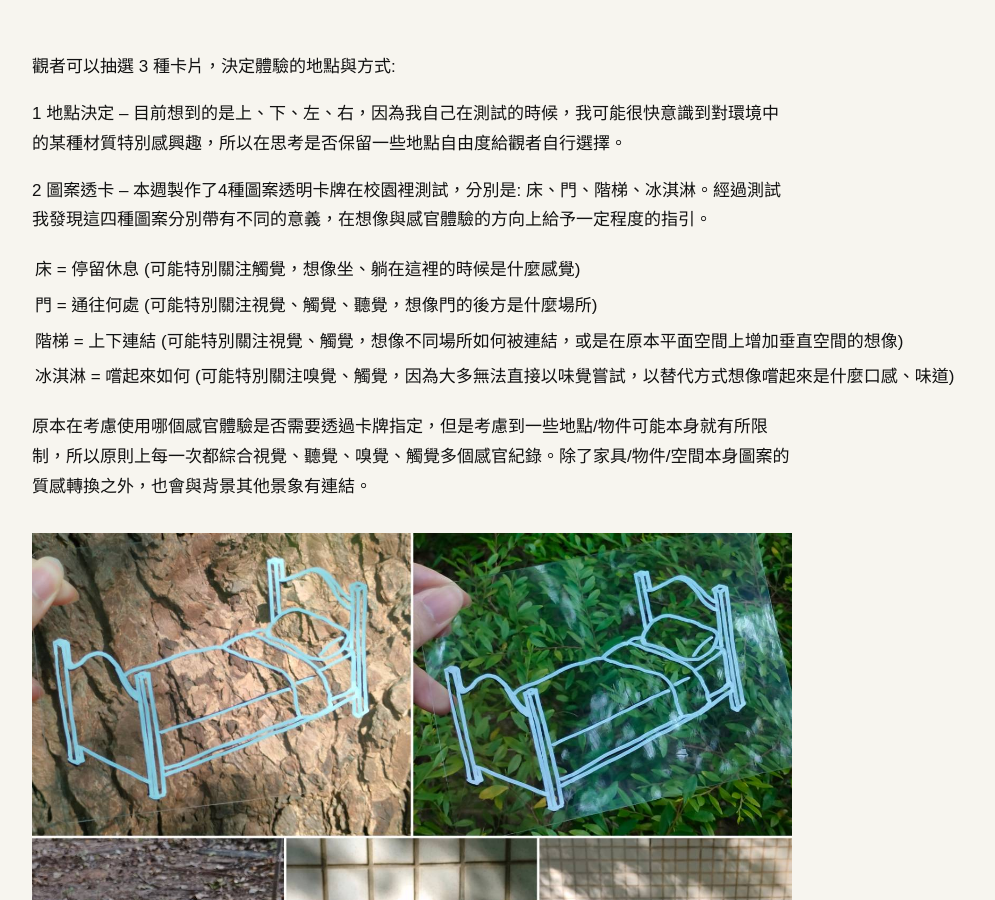
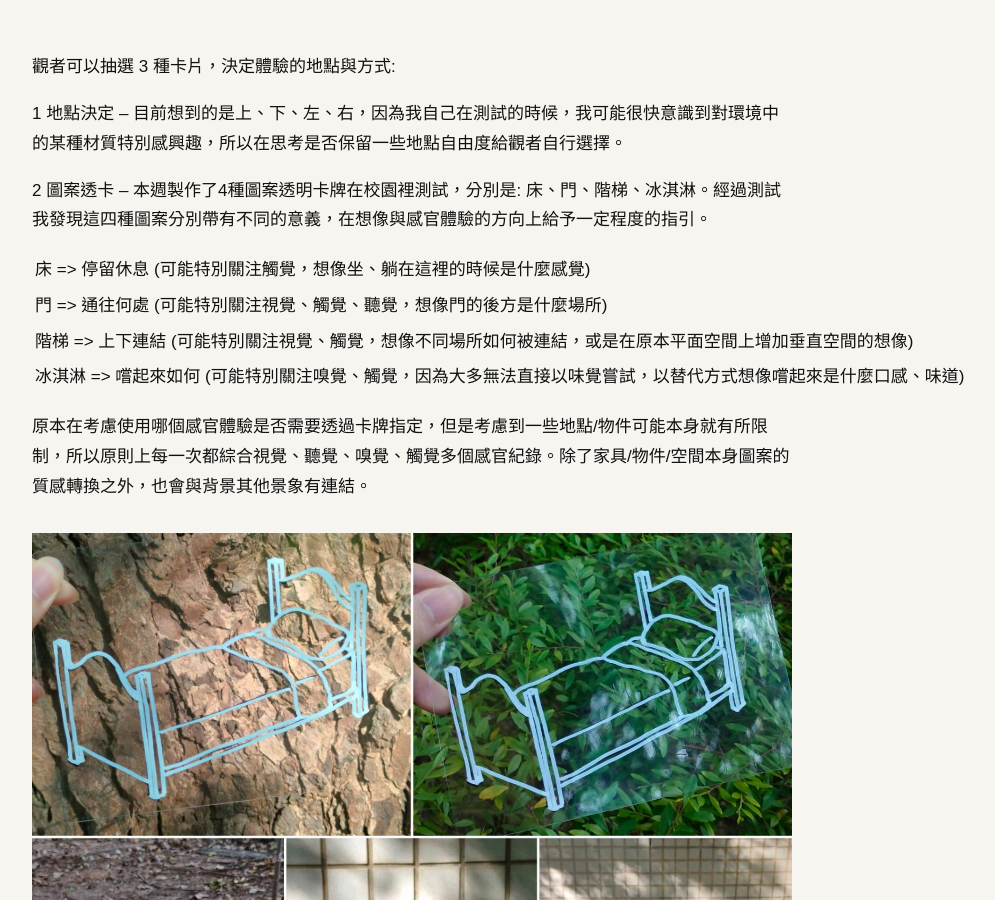
Before and after one commit to ivyjih/fieldworkarchive, a Jekyll site: the page built from weeks/week-08.md, in a window 1280 px wide and 900 px high, scrolled down 655 px. Shown: the whole window, without its empty margins (48-1043 px from the left). Built offline with Jekyll 4.4.1, drawn with Linux system fonts in a browser that asks for light colours.

```diff
--- a/weeks/week-08.md
+++ b/weeks/week-08.md
@@ -22,13 +22,13 @@ permalink: /weeks/week-08/
 
 2 圖案透卡 -- 本週製作了4種圖案透明卡牌在校園裡測試，分別是: 床、門、階梯、冰淇淋。經過測試我發現這四種圖案分別帶有不同的意義，在想像與感官體驗的方向上給予一定程度的指引。
 
-| 床 = 停留休息 (可能特別關注觸覺，想像坐、躺在這裡的時候是什麼感覺)
+| 床 => 停留休息 (可能特別關注觸覺，想像坐、躺在這裡的時候是什麼感覺)
 
-| 門 = 通往何處 (可能特別關注視覺、觸覺、聽覺，想像門的後方是什麼場所)
+| 門 => 通往何處 (可能特別關注視覺、觸覺、聽覺，想像門的後方是什麼場所)
 
-| 階梯 = 上下連結 (可能特別關注視覺、觸覺，想像不同場所如何被連結，或是在原本平面空間上增加垂直空間的想像)
+| 階梯 => 上下連結 (可能特別關注視覺、觸覺，想像不同場所如何被連結，或是在原本平面空間上增加垂直空間的想像)
 
-| 冰淇淋 = 嚐起來如何 (可能特別關注嗅覺、觸覺，因為大多無法直接以味覺嘗試，以替代方式想像嚐起來是什麼口感、味道)
+| 冰淇淋 => 嚐起來如何 (可能特別關注嗅覺、觸覺，因為大多無法直接以味覺嘗試，以替代方式想像嚐起來是什麼口感、味道)
 
 原本在考慮使用哪個感官體驗是否需要透過卡牌指定，但是考慮到一些地點/物件可能本身就有所限制，所以原則上每一次都綜合視覺、聽覺、嗅覺、觸覺多個感官紀錄。除了家具/物件/空間本身圖案的質感轉換之外，也會與背景其他景象有連結。
 
```
